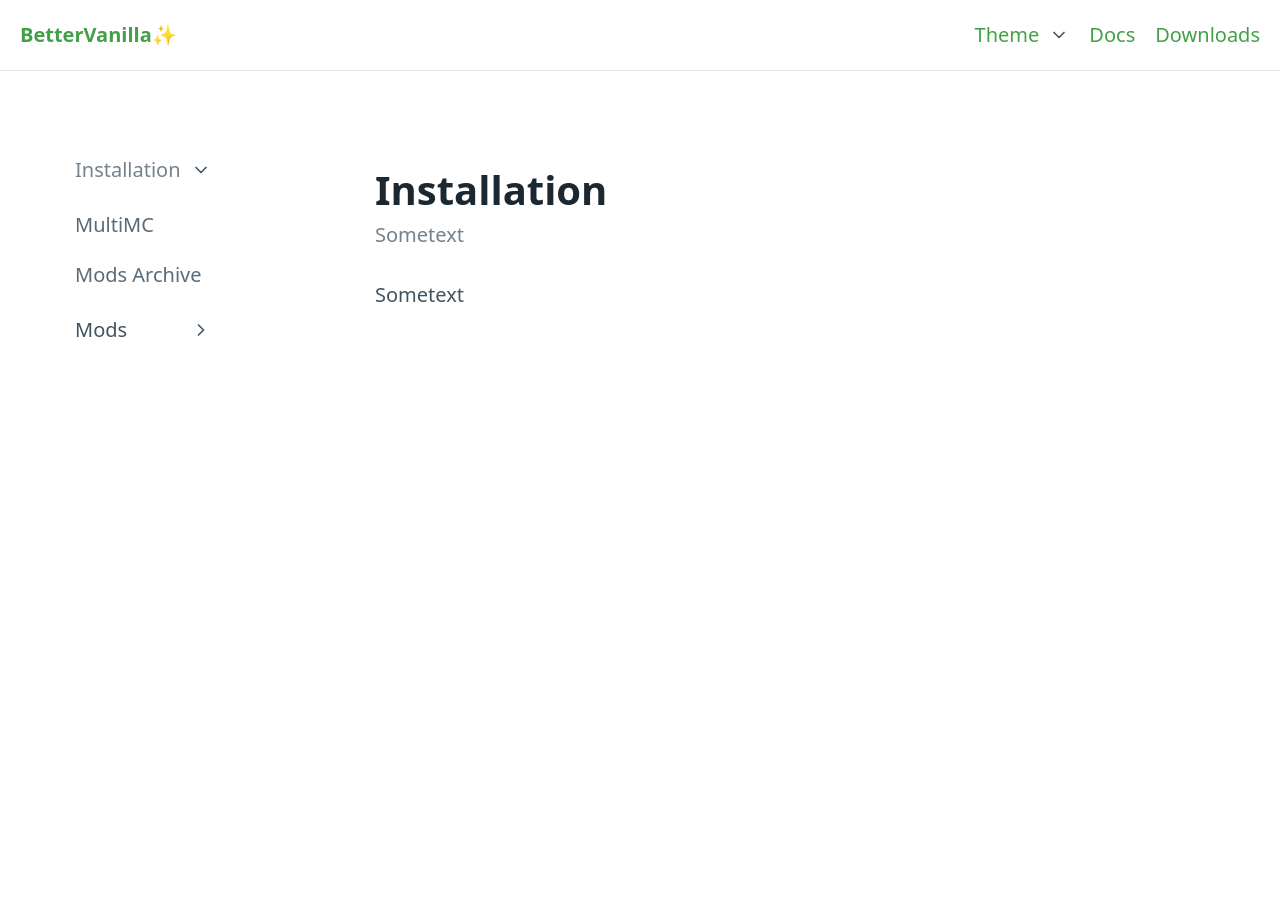
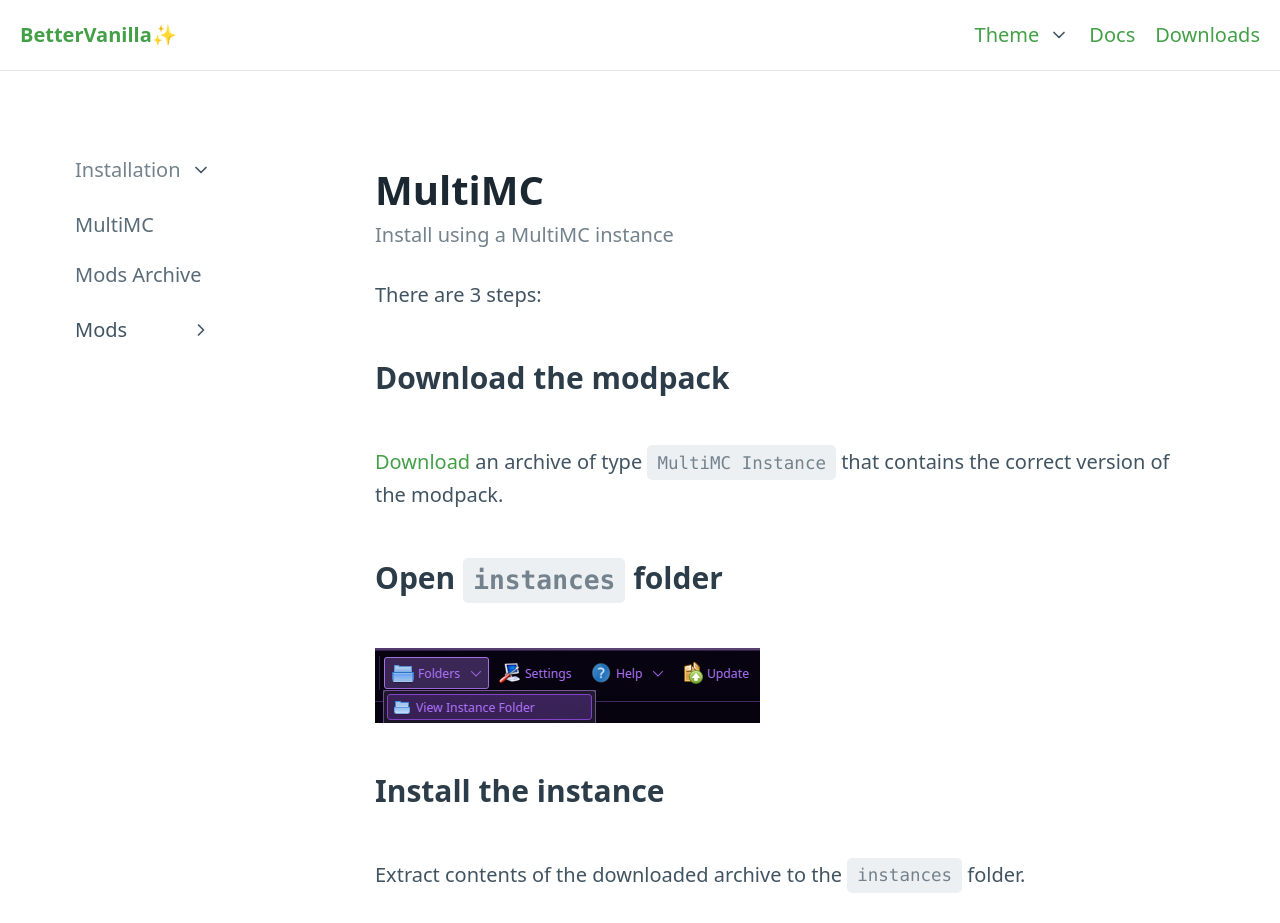
Before and after one commit to iamnikl/bettervanilla, a SvelteKit app in the folder bettervanilla/: page /docs in a window 1280 px wide. Before the commit the page ends 800 px from the top, so only its background shows below. Built offline with nearby package versions, Linux system fonts and the light colour scheme.

Commit message:
added installation tutorial

```diff
--- a/bettervanilla/src/routes/docs/+page.svelte
+++ b/bettervanilla/src/routes/docs/+page.svelte
@@ -1,12 +1,20 @@
 <svelte:head>
-    <title>Docs</title>
-    <meta name="description" content="This page explains why each mod was included to the modpack" />
+	<title>Docs • MultiMC</title>
+	<meta name="description" content="Modpack documentation" />
 </svelte:head>
 
-<section id="start">
-    <hgroup>
-        <h1>Installation</h1>
-        <h2>Sometext</h2>
-    </hgroup>
-    <p>Sometext</p>
-</section>
+<hgroup>
+	<h1>MultiMC</h1>
+	<h2>Install using a MultiMC instance</h2>
+</hgroup>
+<p>There are 3 steps:</p>
+<h3>Download the modpack</h3>
+<p>
+	<a href="/downloads">Download</a> an archive of type <code>MultiMC Instance</code> that contains the correct version of the modpack.
+</p>
+<h3>Open <code>instances</code> folder</h3>
+<img src="/img/instancefolder.png" alt="instance folder" />
+<h3>Install the instance</h3>
+<p>
+	Extract contents of the downloaded archive to the <code>instances</code> folder.
+</p>
```
Also changed, not shown: bettervanilla/src/routes/docs/modsarchive/+page.svelte (added, +26 -0 lines).
